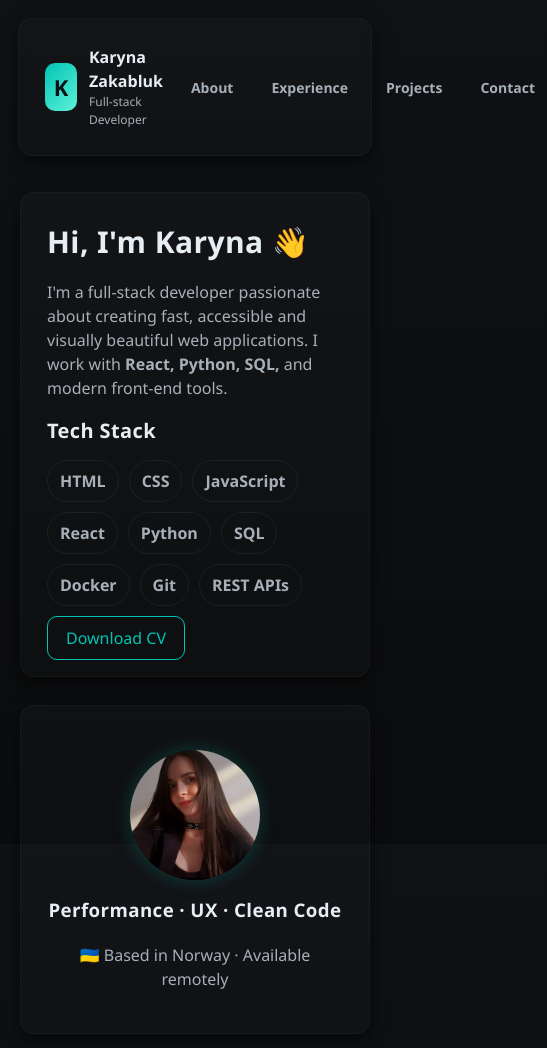
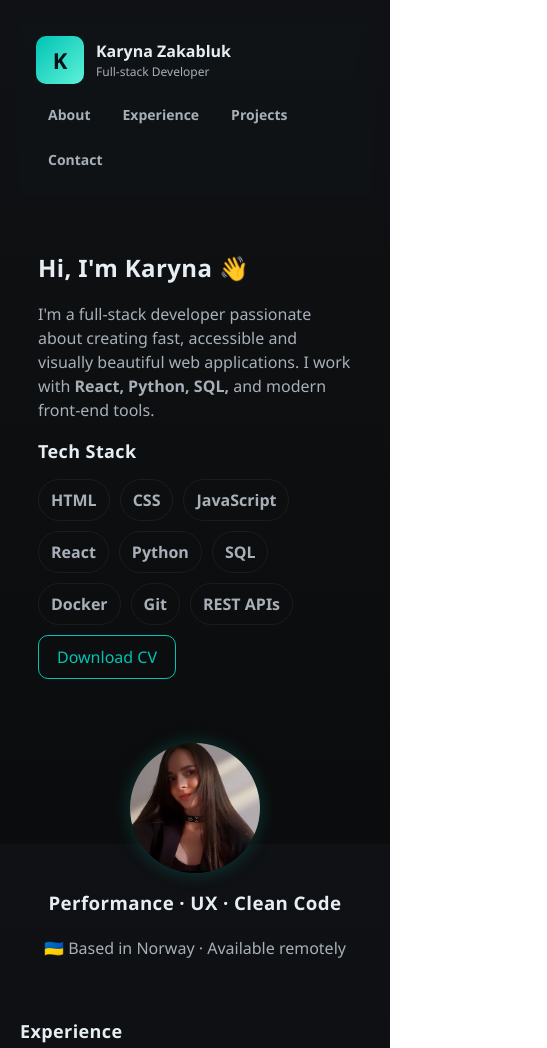
Before and after one commit to zkaryna/newportfolio, a plain HTML site: page index.html in a window 390 px wide. Shown: the top 1048 px of the page, 547 px wide, since content can reach past the window. Drawn offline with Linux system fonts and the light colour scheme.

Commit message:
Update index.html

```diff
--- a/index.html
+++ b/index.html
@@ -69,11 +69,62 @@
     /* HERO */
     .container{max-width:1100px;margin:36px auto;padding:0 20px}
     .hero{display:grid;grid-template-columns:1fr 360px;gap:28px;align-items:center}
-    @media(max-width:880px){.hero{grid-template-columns:1fr}}
-    .card{background:linear-gradient(180deg,rgba(255,255,255,0.02),rgba(255,255,255,0.01));
-      padding:26px;border-radius:var(--radius);
-      border:1px solid rgba(255,255,255,0.03);
-      box-shadow:0 6px 18px rgba(0,0,0,0.6);}
+  /* Загальна адаптивність */
+@media (max-width:600px) {
+  body {
+    padding-bottom:40px;
+  }
+
+  header {
+    flex-direction: column;
+    align-items: flex-start;
+    gap: 12px;
+    padding: 12px 16px;
+  }
+
+  nav {
+    flex-wrap: wrap;
+    gap: 8px;
+  }
+
+  .hero {
+    grid-template-columns: 1fr;
+    gap: 20px;
+  }
+
+  .profile-visual img {
+    width: 100px;
+    height: 100px;
+    margin-top: 12px;
+  }
+
+  .card {
+    padding: 18px;
+  }
+
+  h1 {
+    font-size: 24px;
+  }
+
+  h2 {
+    font-size: 18px;
+  }
+
+  .skills {
+    gap: 6px;
+  }
+
+  .pill, .cta, .send-btn {
+    width: 100%;
+    text-align: center;
+  }
+
+  /* Відео під мобільний екран */
+  .project-card video {
+    height: auto;
+  }
+}
+
     .skills{display:flex;flex-wrap:wrap;gap:10px;margin-top:14px}
     .tag{padding:8px 12px;border-radius:999px;border:1px solid rgba(255,255,255,0.06);background:transparent;color:var(--muted);font-weight:600}
     .profile-visual img{width:130px;height:130px;border-radius:50%;object-fit:cover;margin-top:18px;box-shadow:0 0 18px rgba(0,196,180,0.25);}
```
